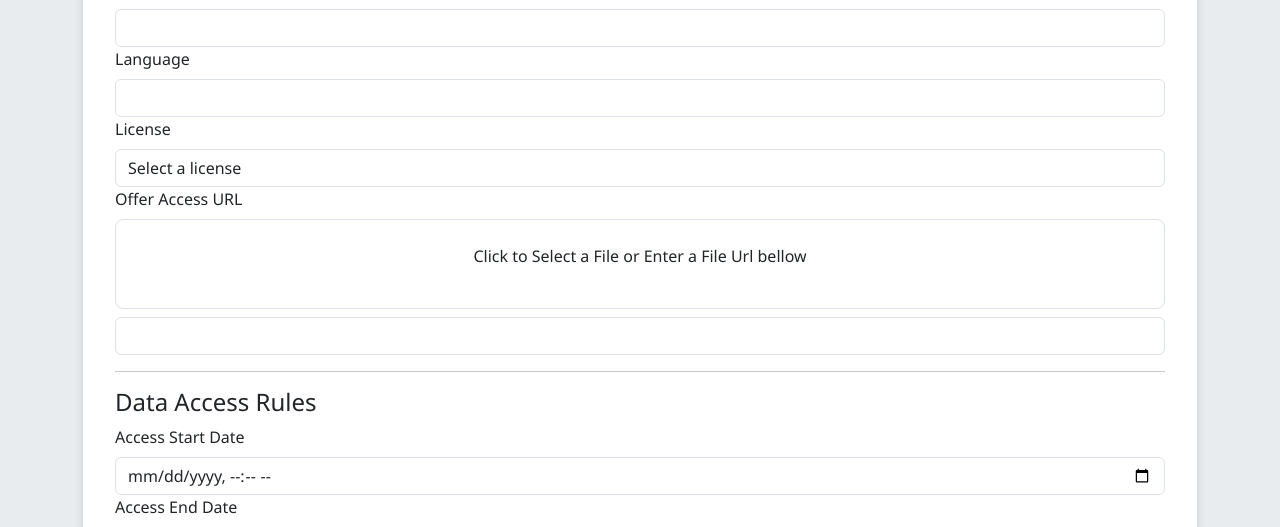
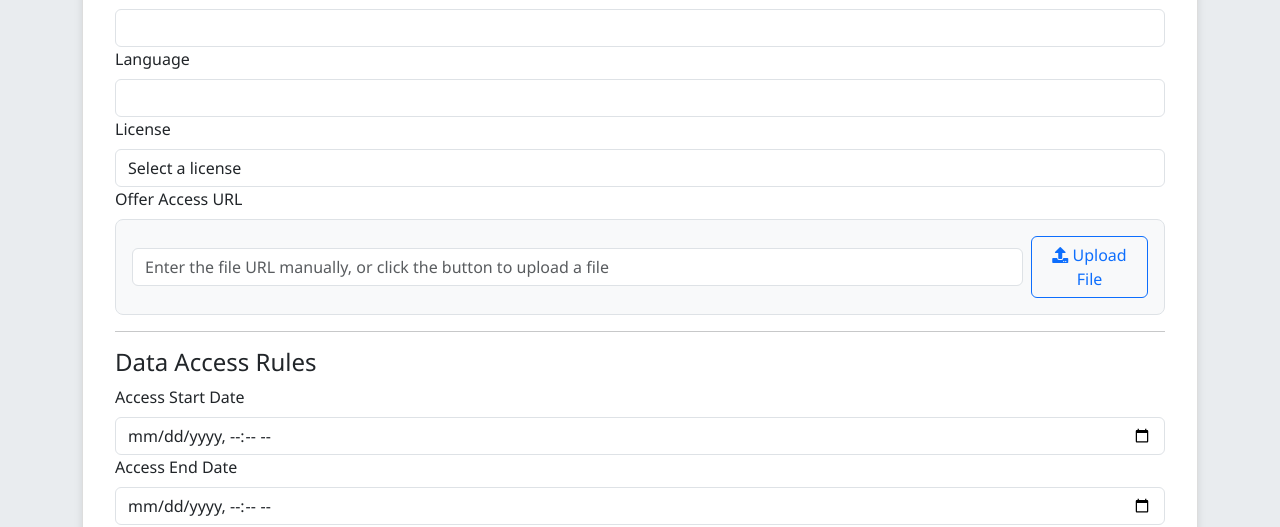
Before and after one commit to EU-Independent/Provide-User-Interface, a Django app: page / in a window 1280 px wide. Shown: the part 575-1102 px from the top of the page. Run offline with Django 5.2, Linux system fonts and the light colour scheme; data comes from the database, SQL or seed files in the repository.

Commit message:
Combines the upload button with url field. Working

```diff
--- a/provide/urls.py
+++ b/provide/urls.py
@@ -4,8 +4,6 @@ from . import views
 urlpatterns = [
 
     path('', views.provide_offer, name='provide_offer'),
-
     path('upload/', views.upload_view, name='file_upload'),
-
     path('upload/<int:file_id>/', views.upload_view, name='file_download'),
 ]
--- a/templates/provide/provide_offer.html
+++ b/templates/provide/provide_offer.html
@@ -77,14 +77,7 @@
                     <i class="fas fa-copy"></i>
                 </button>
             </div>
-
-            <!-- Right: Buttons
-            <div class="d-flex">
-                <a href="{{ data_upload_service_url }}" class="btn btn-outline-success btn-sm me-2">Upload</a>
-                <a href="{{ data_space_consumer_service_url }}" class="btn btn-outline-primary btn-sm">Consume</a>
         </div>
-        </div>
-        -->
     </nav>
 
     <!-- Main Content -->
@@ -143,23 +136,19 @@
                         </select>
                     </div>
 
-
-
-                                        <!-- Include a Drop Area for Drag-and-Drop -->
                     <div class="form-group">
                         <label for="accessUrl" class="form-label">Offer Access URL</label>
-                        <!-- Drag and Drop Area -->
-                        <div id="drop-area" class="border p-4 text-center" style="border-radius: 8px; cursor: pointer;">
-                            <p>Click to Select a File or Enter a File Url bellow</p>
+                        <div class="input-group">
+                            <div class="border p-3 w-100" style="border-radius: 8px; cursor: pointer; background-color: #f8f9fa; display: flex; align-items: center;">
+                                <input type="url" id="accessUrl" name="accessUrl" class="form-control" readonly placeholder="Enter the file URL manually, or click the button to upload a file" style="flex-grow: 1;">
+                                <button type="button" class="btn btn-outline-danger ms-2" id="removeFileBtn" style="display:none;">Remove</button>
+                                <input type="file" id="fileInput" name="file" style="display:none;">
+                                <button type="button" class="btn btn-outline-primary ms-2" id="fileUploadBtn">
+                                    <i class="fas fa-upload"></i> Upload File
+                                </button>
                             </div>
-                        <!-- Hidden File Input (not shown but used to handle file uploads) -->
-                        <input type="file" id="fileInput" name="file" style="display:none;">
-                        <input type="url" id="accessUrl" name="accessUrl" class="form-control mt-2" readonly>
-                        <button type="button" id="removeFileBtn" class="btn btn-danger mt-2" style="display:none;">Remove File</button>
                         </div>
-
-
-
+                    </div>
 
                     <hr>
                     <h4>Data Access Rules</h4>
@@ -174,7 +163,6 @@
                     <div class="form-group">
                         <label for="value" class="form-label">Access Policy</label>
                         <textarea id="value" name="value" class="form-control" rows="10" required>{{ fixed_policy_rule }}</textarea>
-                        <!--<button type="button" class="btn btn-primary mt-3" onclick="openUrl()">Generate Custom Policy</button>-->
                     </div>
 
                     <hr>
@@ -183,14 +171,6 @@
             </div>
         </div>
     </div>
-
-
-    <script>
-        function openUrl() {
-            const url = "{{ access_policy_generator_url|escapejs }}"; // Pass URL from view
-            window.open(url, '_blank');
-        }
-    </script>
 
     <!-- Copy URL Script -->
     <script>
@@ -202,37 +182,21 @@
         });
     </script>
 
-
+    <!-- File upload and removal functionality -->
     <script>
         document.addEventListener("DOMContentLoaded", function () {
-    const dropArea = document.getElementById("drop-area");
+            const accessUrlField = document.getElementById("accessUrl");
             const fileInput = document.getElementById("fileInput");
-    const accessUrlField = document.getElementById("accessUrl");
             const removeFileBtn = document.getElementById("removeFileBtn");
-
-    // Trigger file input when drop area is clicked
-    dropArea.addEventListener("click", () => fileInput.click());
-
-    // Handle drag events
-    dropArea.addEventListener("dragover", (event) => {
-        event.preventDefault();
-        dropArea.style.backgroundColor = "#f1f1f1";
-    });
-
-    dropArea.addEventListener("dragleave", () => {
-        dropArea.style.backgroundColor = "#ffffff";
-    });
-
-    dropArea.addEventListener("drop", (event) => {
-        event.preventDefault();
-        dropArea.style.backgroundColor = "#ffffff";
-        handleFileUpload(event.dataTransfer.files[0]);
-    });
+            const fileUploadBtn = document.getElementById("fileUploadBtn");
 
             // Handle file selection from input
             fileInput.addEventListener("change", () => {
                 handleFileUpload(fileInput.files[0]);
             });
+
+            // Trigger file input when the upload button is clicked
+            fileUploadBtn.addEventListener("click", () => fileInput.click());
 
             // Handle file upload logic
             function handleFileUpload(file) {
@@ -253,6 +217,7 @@
                         accessUrlField.value = data.file_url;
                         accessUrlField.readOnly = true;
                         removeFileBtn.style.display = "inline-block"; // Show the "Remove File" button
+                        fileUploadBtn.style.display = "none"; // Hide the upload button after file upload
                     } else {
                         alert('Upload failed: ' + data.error);
                     }
@@ -267,13 +232,11 @@
                 accessUrlField.value = ''; // Clear the URL field
                 accessUrlField.readOnly = false; // Make the field editable again
                 removeFileBtn.style.display = "none"; // Hide the "Remove File" button
+                fileUploadBtn.style.display = "inline-block"; // Show the upload button again
                 fileInput.value = ''; // Reset the file input to allow re-uploading
             });
         });
-
-
     </script>
-
 
 </body>
 </html>
```
Lines whose indentation alone changed are shown as unchanged.
